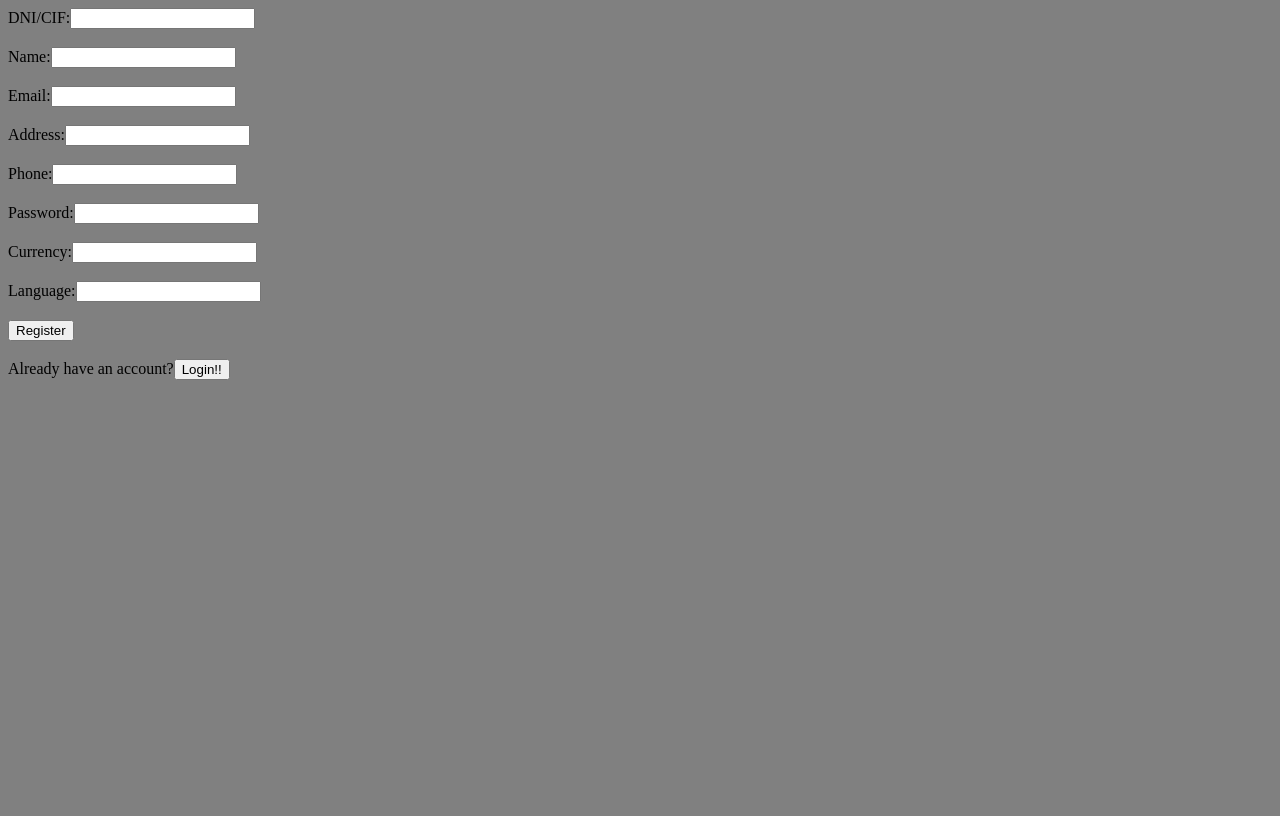
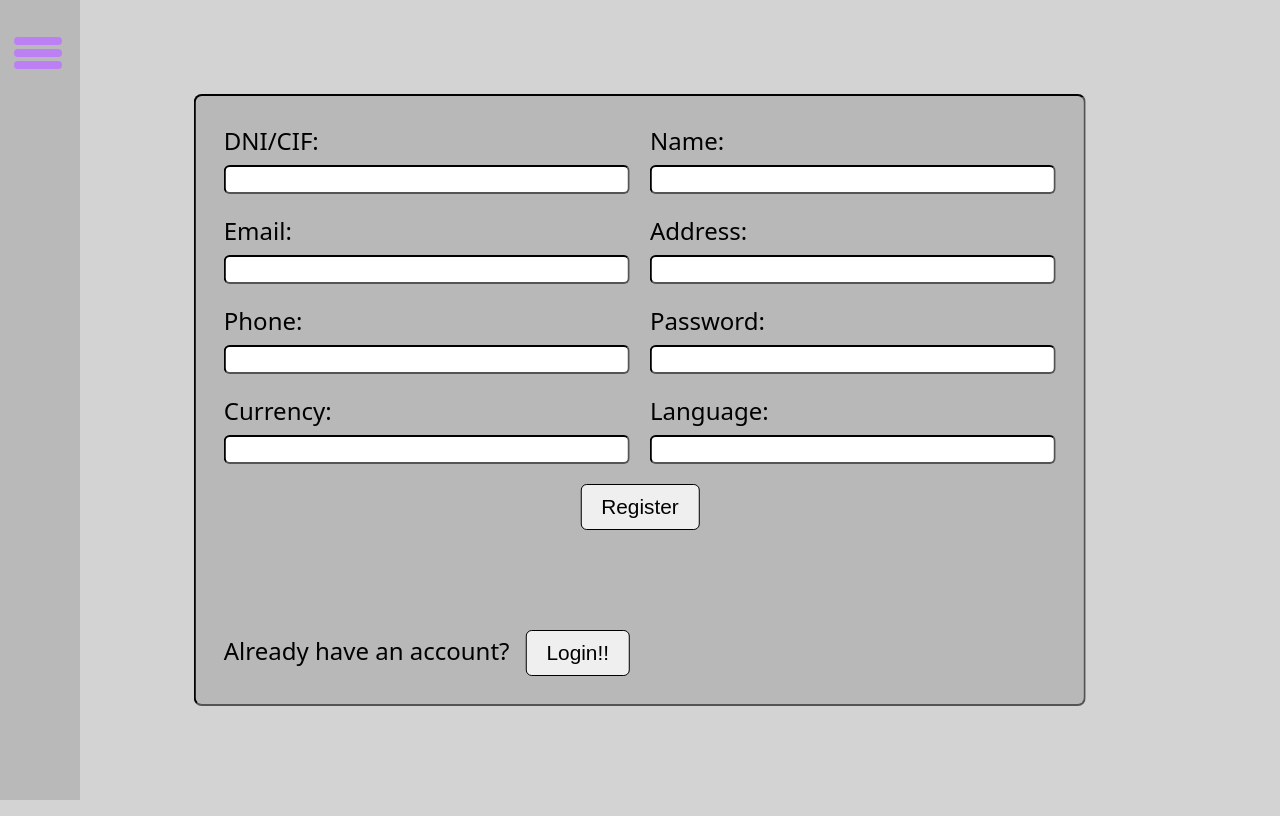
Before and after one commit to JoseeVasquez/test-frontend, a React (Vite) app: page / in a window 1280 px wide. Both pictures are taken after a click on the button "Register!!". Built offline with nearby package versions, Linux system fonts and the light colour scheme.

Commit message:
added: navbar; removed: User; wip: products

```diff
--- a/src/App.tsx
+++ b/src/App.tsx
@@ -2,6 +2,7 @@ import { useState } from "react";
 import axios, { AxiosRequestConfig, AxiosResponse } from "axios";
 import Form from "./Form";
 import Product from "./Product";
+import Navbar from "./Navbar";
 import "./style/main.css"
 
 const App = () => {
@@ -50,8 +51,10 @@ const App = () => {
 
 	return (
 		<>
-			<Form handleJwt={handleJwt} postData={postData} />
-			{isAuthenticated ? <Product fetchData={fetchData} /> : <></>}
+            <Navbar handleJwt={handleJwt} postData={postData}/>
+            {isAuthenticated
+                ? <Product fetchData={fetchData} />
+                : <Form handleJwt={handleJwt} postData={postData} />}
 		</>
 	);
 };
--- a/src/Form.tsx
+++ b/src/Form.tsx
@@ -1,5 +1,7 @@
 import { AxiosRequestConfig, AxiosResponse } from "axios";
 import { useState } from "react";
+import './style/main.css'
+import './style/form.css'
 
 interface LoginResponse {
 	user: string;
@@ -21,7 +23,6 @@ interface LoginProps {
 		config?: AxiosRequestConfig
 	) => Promise<AxiosResponse<LoginResponse>>;
 	handleJwt: (jwt: string, auth: boolean) => void;
-	setIsAuth: (auth: boolean) => void;
 	setIsLogin: (state: boolean) => void;
 }
 
@@ -46,37 +47,19 @@ interface RegisterProps {
 
 const Form = ({ handleJwt, postData }: FormProps) => {
 	const [isLogin, setIsLogin] = useState(true);
-	const [isAuth, setIsAuth] = useState(false);
 
-	const handleLogout = async (e: React.MouseEvent<HTMLButtonElement>) => {
-		e.preventDefault();
-		try {
-			const response = postData("logout");
-			handleJwt("", false);
-			setIsAuth(false);
-			console.log((await response).data);
-		} catch (error) {
-			console.error(error);
-		}
-	};
 	return (
 		<>
-			{!isAuth ? (
-				isLogin ? (
+			{ isLogin ? (
 					<LoginForm
 						postData={postData}
 						handleJwt={handleJwt}
-						setIsAuth={setIsAuth}
 						setIsLogin={setIsLogin}
 					/>
 				) : (
 					<RegisterForm postData={postData} setIsLogin={setIsLogin} />
 				)
-			) : (
-				<button type="button" onClick={handleLogout}>
-					Logout
-				</button>
-			)}
+            }
 		</>
 	);
 };
@@ -84,7 +67,6 @@ const Form = ({ handleJwt, postData }: FormProps) => {
 const LoginForm = ({
 	postData,
 	handleJwt,
-	setIsAuth,
 	setIsLogin,
 }: LoginProps) => {
 	const [username, setUsername] = useState<string>("");
@@ -100,7 +82,6 @@ const LoginForm = ({
 				},
 			});
 			handleJwt(response.data.jwt, true);
-			setIsAuth(true);
 		} catch (error) {
 			console.log(error);
 		}
@@ -122,12 +103,10 @@ const LoginForm = ({
 				onChange={(e) => setPassword(e.target.value)}
 				required
 			/>
-			<button type="submit">Submit</button>
-			<br />
-			<br />
-			<span>
+			<button className="button" type="submit">Submit</button>
+			<span className="changeForm">
 				No account?:{" "}
-				<button type="button" onClick={() => setIsLogin(false)}>
+				<button className="button" type="button" onClick={() => setIsLogin(false)}>
 					Register!!
 				</button>
 			</span>
@@ -170,100 +149,97 @@ const RegisterForm = ({ postData, setIsLogin }: RegisterProps) => {
 
 	return (
         <form className="authForm" onSubmit={handleSubmit}>
-			<label>
-				DNI/CIF:
+            <div className="formGroup">
+                <label htmlFor="dniCif">DNI/CIF:</label>
                 <input
                     type="text"
+                    id="dniCif"
                     name="dniCif"
                     value={formData.dniCif}
                     onChange={handleChange}
                 />
-			</label>
-			<br />
-			<br />
-			<label>
-				Name:
+            </div>
+
+            <div className="formGroup">
+                <label htmlFor="name">Name:</label>
                 <input
                     type="text"
+                    id="name"
                     name="name"
                     value={formData.name}
                     onChange={handleChange}
                 />
-			</label>
-			<br />
-			<br />
-			<label>
-				Email:
+            </div>
+
+            <div className="formGroup">
+                <label htmlFor="email">Email:</label>
                 <input
                     type="email"
+                    id="email"
                     name="email"
                     value={formData.email}
                     onChange={handleChange}
                 />
-			</label>
-			<br />
-			<br />
-			<label>
-				Address:
+            </div>
+
+            <div className="formGroup">
+                <label htmlFor="address">Address:</label>
                 <input
                     type="text"
+                    id="address"
                     name="address"
                     value={formData.address}
                     onChange={handleChange}
                 />
-			</label>
-			<br />
-			<br />
-			<label>
-				Phone:
+            </div>
+
+            <div className="formGroup">
+                <label htmlFor="phone">Phone:</label>
                 <input
                     type="tel"
+                    id="phone"
                     name="phone"
                     value={formData.phone}
                     onChange={handleChange}
                 />
-			</label>
-			<br />
-			<br />
-			<label>
-				Password:
+            </div>
+
+            <div className="formGroup">
+                <label htmlFor="password">Password:</label>
                 <input
                     type="password"
+                    id="password"
                     name="password"
                     value={formData.password}
                     onChange={handleChange}
                 />
-			</label>
-			<br />
-			<br />
-			<label>
-				Currency:
+            </div>
+
+            <div className="formGroup">
+                <label htmlFor="currency">Currency:</label>
                 <input
                     type="text"
+                    id="currency"
                     name="currency"
                     value={formData.currency}
                     onChange={handleChange}
                 />
-			</label>
-			<br />
-			<br />
-			<label>
-				Language:
+            </div>
+
+            <div className="formGroup">
+                <label htmlFor="language">Language:</label>
                 <input
                     type="text"
+                    id="language"
                     name="language"
                     value={formData.language}
                     onChange={handleChange}
                 />
-			</label>
-			<br />
-			<br />
-			<button type="submit">Register</button>
-			<br />
-			<br />
-			<span>
+            </div>
+            <button className="button" type="submit">Register</button>
+            <span className="changeForm">
                 Already have an account?
-				<button type="button" onClick={() => setIsLogin(true)}>
+                <button className="button changeBtn" type="button" onClick={() => setIsLogin(true)}>
                     Login!!
                 </button>
             </span>
--- /dev/null
+++ b/src/Navbar.tsx
@@ -0,0 +1,59 @@
+import { useEffect, useRef, useState } from 'react';
+import './style/nav.css'
+import { AxiosRequestConfig, AxiosResponse } from 'axios';
+
+interface NavbarProps {
+    handleJwt: (jwt: string, auth: boolean) => void;
+    postData: (
+        path: string,
+        config?: AxiosRequestConfig
+    ) => Promise<AxiosResponse<String>>;
+}
+
+const Navbar = ({ handleJwt, postData }: NavbarProps) => {
+    const [isOpen, setIsOpen] = useState(false);
+    const navRef = useRef<HTMLDivElement>(null);
+
+	const handleLogout = async (e: React.MouseEvent<HTMLButtonElement>) => {
+		e.preventDefault();
+		try {
+			const response = postData("logout");
+			handleJwt("", false);
+			console.log((await response).data);
+		} catch (error) {
+			console.error(error);
+		}
+	};
+
+    const handleClickOutsideNav = (e: MouseEvent) => {
+        if (navRef.current && !navRef.current.contains(e.target as Node)) {
+            setIsOpen(false);
+        }
+    }
+
+    useEffect(() => {
+        document.addEventListener('mousedown', handleClickOutsideNav);
+        return () => {
+            document.removeEventListener('mouseup', handleClickOutsideNav);
+        };
+    }, []);
+
+
+    return (
+        <nav ref={navRef} className={`mainNav ${isOpen ? 'open' : ''}`}>
+            <button className='hamburger' onClick={() => setIsOpen(!isOpen)} type='button'>
+                <div className={`top ${isOpen ? 'open' : ''}`}></div>
+                <div className={`middle ${isOpen ? 'open' : ''}`}></div>
+                <div className={`bottom ${isOpen ? 'open' : ''}`}></div>
+            </button>
+            <ul className={`navList ${isOpen ? 'open' : ''}`}>
+                <li className='navItem'><a href="#">About</a></li>
+                <li className='navItem'>
+                    <button className='logoutButton' type="button" onClick={handleLogout}>Logout</button>
+                </li>
+            </ul>
+        </nav>
+    )
+}
+
+export default Navbar;
--- /dev/null
+++ b/src/style/form.css
@@ -0,0 +1,54 @@
+:root {
+    --border-clr: black;
+}
+
+.authForm {
+    /* border */
+    border: 2px var(--border-clr) inset;
+    border-radius: 8px;
+
+    /* sizing - padding */
+    padding: 1.75rem;
+    width: max-content;
+
+    /* positioning */
+    position: absolute;
+    top: 50%;
+    left: 50%;
+    transform: translate(-50%, -50%);
+    display: flex;
+    flex-direction: column;
+    gap: 2rem;
+
+    /* font */
+    font-size: 1.5rem;
+
+    /* color */
+    background-color: #b8b8b8;
+
+    /* grid */
+    display: grid;
+    grid-template-columns: 1fr 1fr;
+    gap: 20px;
+}
+
+.formGroup {
+    display: flex;
+    flex-direction: column;
+    gap: 8px;
+}
+
+.button {
+    grid-column: span 2;
+    padding: 10px 20px;
+    cursor: pointer;
+    justify-self: center;
+}
+
+.changeForm {
+    margin-top: 5rem;
+}
+
+.changeBtn {
+    margin-left: 1rem;
+}
--- a/src/style/main.css
+++ b/src/style/main.css
@@ -1,7 +1,59 @@
 :root {
-    --bg-color: gray;
+    --bg-color: lightgray;
+    --ff-main: system-ui;
 }
 
 body {
+    /* font and color */
     background-color: var(--bg-color);
+    font-family: var(--ff-main);
+
+    /* sizing and positioning*/
+    height: 100dvh;
+    width: 100dvw;
 }
+
+#root {
+    /* sizing and positioning*/
+    height: 100dvh;
+    width: 100dvw;
+
+}
+
+.button {
+    /* font */
+    font-size: 1.3rem;
+
+    /* border */
+    border: 1px solid black;
+    border-radius: 6px;
+
+    /* positioning and sizing */
+    width: max-content;
+    padding-block: .5rem;
+    padding-inline: 1.25rem;
+
+    /* animation */
+    transition: ease-in-out 100ms;
+}
+
+.button:hover {
+    transform: scale(1.05);
+}
+
+
+input {
+    /* font */
+    font-size: 1.25rem;
+
+    /* border */
+    border: 2px inset black;
+    border-radius: 6px;
+
+    /* animation */
+    transition: ease-in-out 100ms;
+}
+
+input:hover {
+    transform: scale(1.05);
+}
--- /dev/null
+++ b/src/style/nav.css
@@ -0,0 +1,111 @@
+.mainNav {
+    background-color: #b0b0b0;
+    width: 5rem;
+    margin-right: auto;
+    position: fixed;
+    top: 0;
+    left: 0;
+    bottom: 0;
+    transition: ease-in-out 200ms, opacity 200ms ease-in-out;
+    opacity: 0.75;
+    z-index: 999;
+}
+
+.mainNav.open {
+    background-color: #a1a1a1;
+    width: 30vw;
+    opacity: 0.95;
+}
+
+.hamburger {
+    position: absolute;
+    top: 2rem;
+    left: .5rem;
+    background: none;
+    border: none;
+    z-index: 9999;
+
+    cursor: pointer;
+}
+
+.hamburger div {
+    /* sizing */
+    height: .5rem;
+    width: 3rem;
+    margin-block: .25rem;
+
+    /* border */
+    border-radius: 4px;
+
+    /* color */
+    background-color: #B464FF;
+
+    /* animation */
+    transition: transform 0.3s ease, opacity 0.3s ease;
+}
+
+/* Transformations for the 'open' state */
+.top.open {
+    transform: rotate(45deg) translate(0.5rem, 0.5rem);
+}
+
+.middle.open {
+    opacity: 0;
+}
+
+.bottom.open {
+    transform: rotate(-45deg) translate(0.5rem, -0.5rem);
+}
+
+.navList {
+    display: none;
+}
+
+.navList.open {
+    display: block;
+    list-style: none;
+
+    position: absolute;
+    top: 15%;
+    left: 10%;
+
+    transition: ease-in-out 200ms;
+
+    display: flex;
+    flex-direction: column;
+    gap: .5rem;
+}
+
+.navItem {
+    font-size: 1.5rem;
+    display: inline-block;
+    padding-bottom: 2px;
+    background-image: linear-gradient(#ccc 0 0, #000 0 100%);
+    background-position: 0 100%;
+    background-size: 0% 2px;
+    background-repeat: no-repeat;
+    transition: background-size 0.3s, background-position 0s 0.3s;
+}
+
+.navItem:hover,
+.navItem:hover > *,
+.navItem:target,
+.navItem:target > *{
+    color: #757575;
+    cursor: pointer;
+    background-position: 90% 100%;
+    background-size: 100% 2px;
+}
+
+.logoutButton {
+    background: none;
+    border: none;
+    font-size: 1.5rem;
+    padding: 0px;
+    margin: 0px;
+}
+
+a {
+    text-decoration: none;
+    color: inherit;
+}
--- /dev/null
+++ b/src/style/product.css
@@ -0,0 +1,46 @@
+:root {
+
+}
+
+.productContainer {
+    display: grid;
+    grid-template-columns: repeat(3, 1fr);
+    gap: 1rem;
+    padding: 1rem;
+    margin-inline: 10rem;
+    margin-top: 5rem;
+}
+
+.product {
+    background-color: #f8f8f8;
+    border: 4px black inset;
+    border-radius: 8px;
+    padding: 1rem;
+    text-align: center;
+}
+
+.product h2 {
+    font-size: 1.25rem;
+    margin: 0.5rem 0;
+}
+
+.product p {
+    font-size: 1rem;
+    margin: 0.5rem 0;
+}
+
+.price {
+    font-size: 1.25rem;
+    color: #333;
+    font-weight: bold;
+}
+
+.add {
+    background: none;
+    padding-block: .5rem;
+    border: none;
+}
+
+.add:hover {
+    background-color: #d9d9d9;
+}
```
Also changed, not shown: src/Product.tsx (+13 -12 lines). Lines whose indentation alone changed are shown as unchanged.
